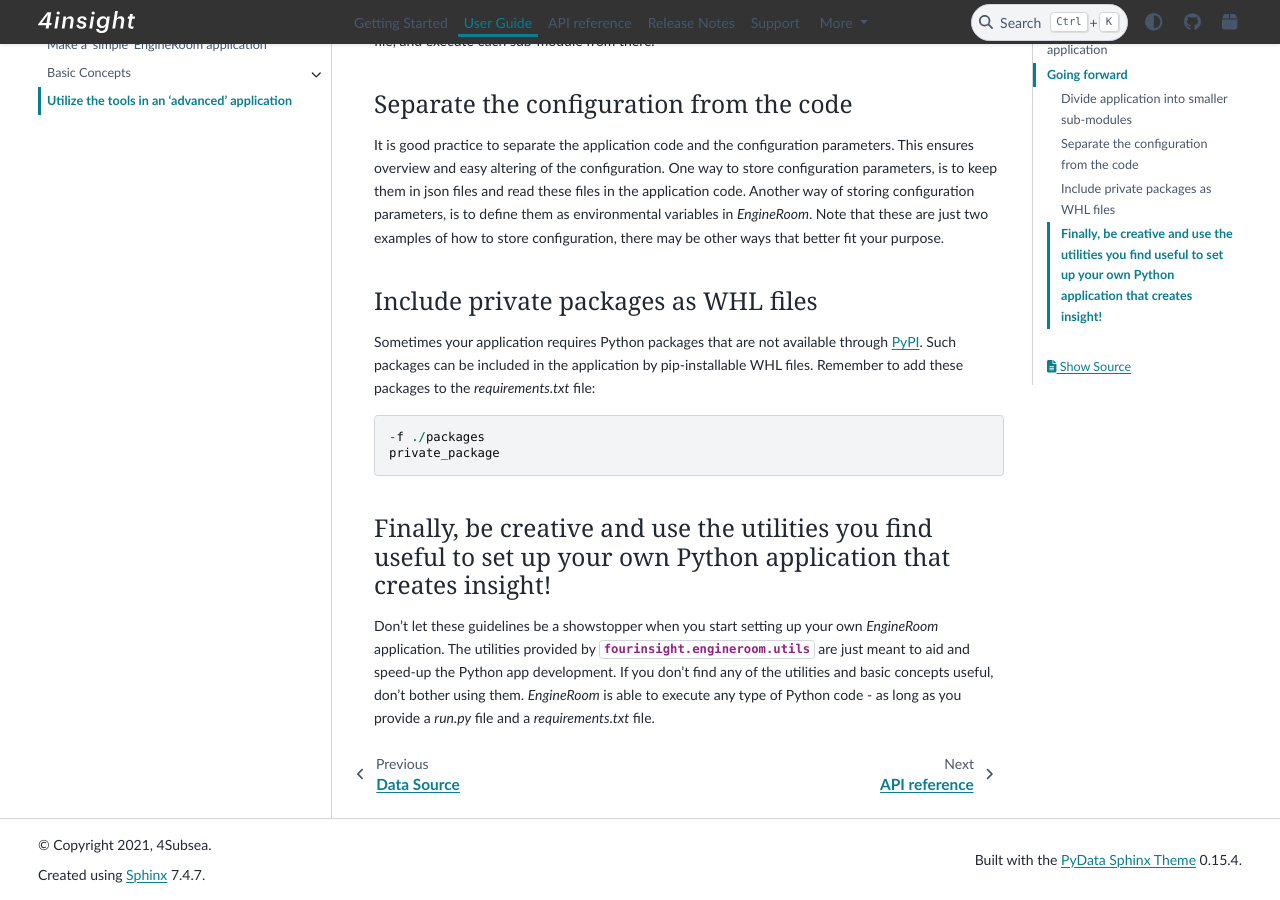
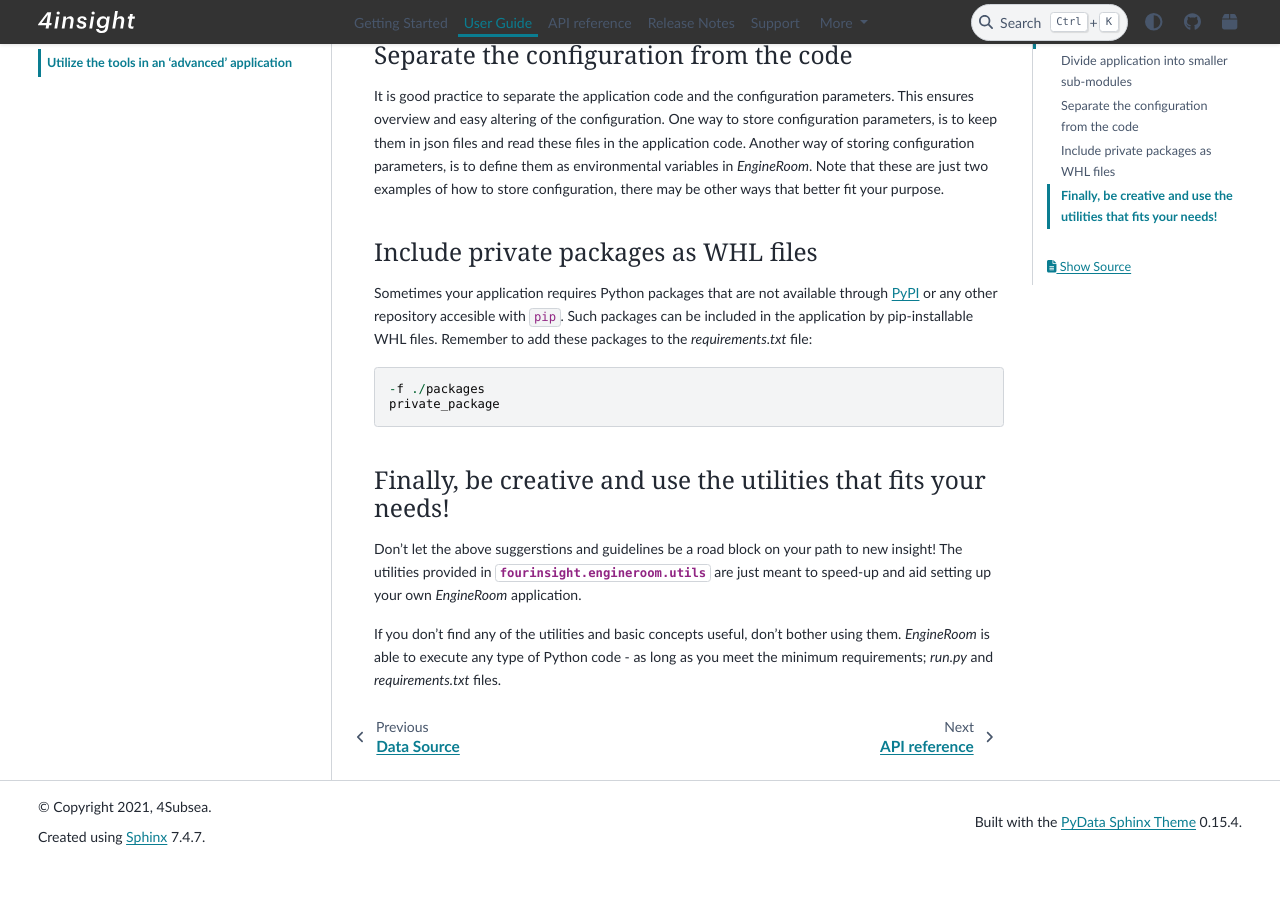
Before and after one commit to 4Subsea/fourinsight-engineroom-utils-python, a Sphinx documentation site: the page built from docs/user_guide/advanced_app.rst, in a window 1280 px wide and 900 px high, scrolled down 2667 px. Built offline with Sphinx 7.4.7 and the PyData theme 0.15.4, drawn with Linux system fonts in a browser that asks for light colours; after the commit the page ends 3529 px from its top, so only the background shows below that; some of the changed text lies outside the part shown.

Commit message:
doc/enh: minor rewordings

```diff
--- a/docs/conf.py
+++ b/docs/conf.py
@@ -50,6 +50,7 @@ napoleon_numpy_docstring = True
 # Intershpinx mapping
 intersphinx_mapping = {
     "python": ("https://docs.python.org/3", None),
+    "datareservoirio": ("https://www.datareservoir.io/python/docs/latest", None)
 }
 
 # Add any paths that contain templates here, relative to this directory.
--- a/docs/user_guide/advanced_app.rst
+++ b/docs/user_guide/advanced_app.rst
@@ -102,18 +102,18 @@ This code could go into the `run.py` file of an `4Insight EngineRoom`_ applicati
 See the :ref:`simple application example<simple-application>` for details on how
 to set up your first *EngineRoom* application.
 
-Store secret parameters as environment variables
-................................................
+Store parameters and secrets as environment variables
+.....................................................
 
-Secret parameters, that you do not want to expose to others, can be stored as environmental
-variables in *EngineRoom*. In the example code above, three parameters, i.e., the
-'APP_CLIENT_ID', the 'APP_CLIENT_SECRET' and the 'APP_CONNECTION_STRING', are
-retrieved from the user's environmental variables.
+Sometimes it is useful to set certain parameters during runtime. Most important,
+secret parameters that you do not want to expose to others, can be stored as environmental
+variables in *EngineRoom*. In the example code above, three parameters, i.e.,
+'APP_CLIENT_ID', 'APP_CLIENT_SECRET' and 'APP_CONNECTION_STRING', are
+retrieved as environmental variables.
 
-.. tip::
-    Environmental variables can be used to store other configuration parameters as well,
-    even though they are not really secret. This way you can separate the configuration
-    of your application from the code.
+Environmental variables can be used to store other configuration parameters as well,
+even though they are not really secret. This way you can separate the configuration
+of your application from the code.
 
 Going forward
 -------------
@@ -160,22 +160,24 @@ your purpose.
 Include private packages as WHL files
 .....................................
 Sometimes your application requires Python packages that are not available through
-`PyPI`_. Such packages can be included in the application by pip-installable WHL files.
-Remember to add these packages to the `requirements.txt` file:
+`PyPI`_ or any other repository accesible with ``pip``. Such packages can be included
+in the application by pip-installable WHL files. Remember to add these packages to the
+`requirements.txt` file:
 
 ::
 
     -f ./packages
     private_package
 
-Finally, be creative and use the utilities you find useful to set up your own Python application that creates insight!
-......................................................................................................................
-Don't let these guidelines be a showstopper when you start setting up your own *EngineRoom* application.
-The utilities provided by :mod:`fourinsight.engineroom.utils` are just meant to
-aid and speed-up the Python app development. If you don't find any of the utilities
-and basic concepts useful, don't bother using them. *EngineRoom* is able to execute
-any type of Python code - as long as you provide a `run.py` file and a `requirements.txt`
-file.
+Finally, be creative and use the utilities that fits your needs!
+................................................................
+Don't let the above suggerstions and guidelines be a road block on your path to new insight!
+The utilities provided in :mod:`fourinsight.engineroom.utils` are just meant to
+speed-up and aid setting up your own *EngineRoom* application.
+
+If you don't find any of the utilities and basic concepts useful, don't bother using them.
+*EngineRoom* is able to execute any type of Python code - as long as you meet the minimum requirements;
+`run.py` and `requirements.txt` files.
 
 .. _PyPI: https://pypi.org/
 .. _4Insight EngineRoom: https://4insight.io/#/engineroom
```
Also changed, not shown: docs/user_guide/basic_concepts/data_source.rst (+6 -4 lines).
